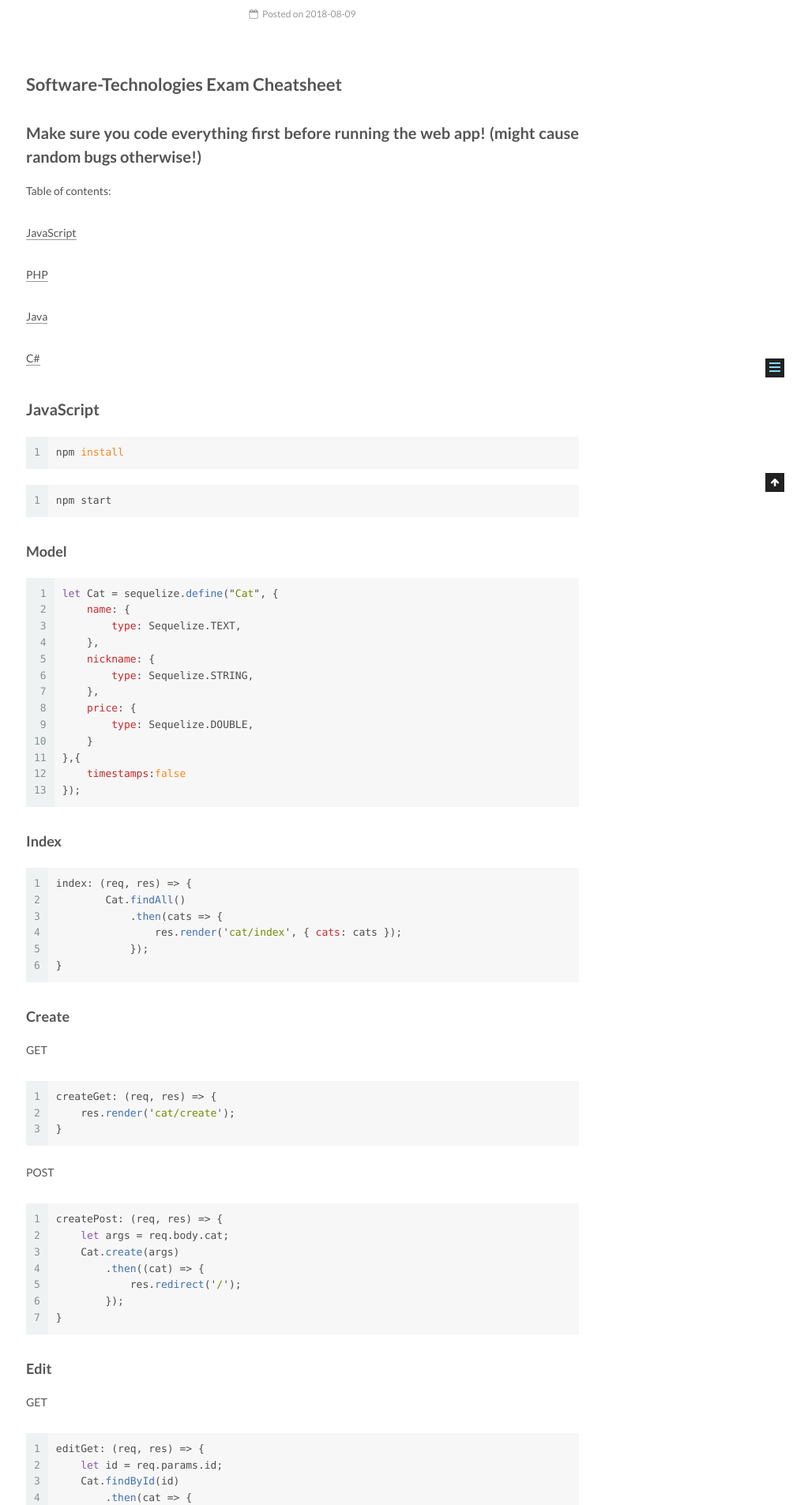
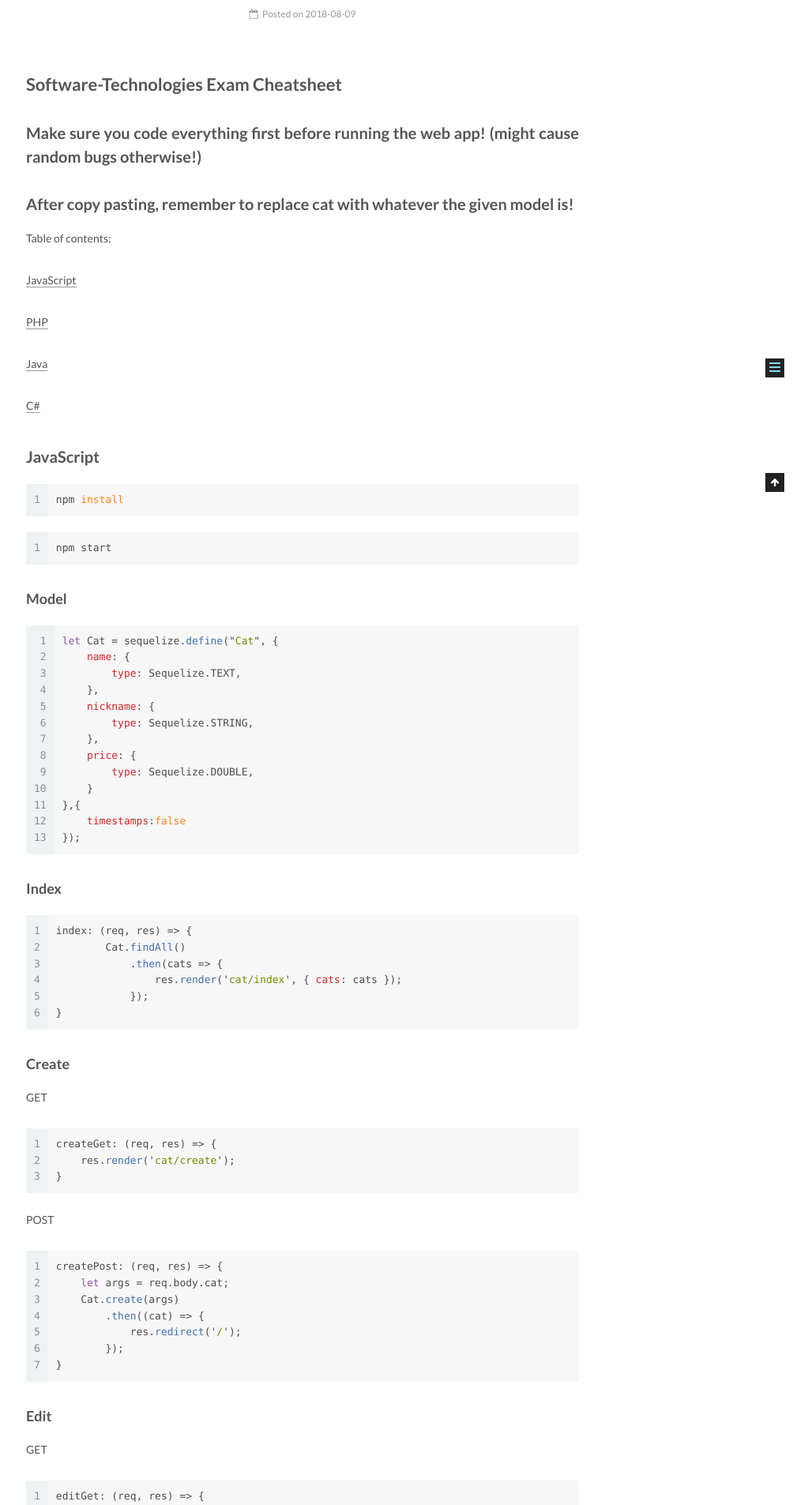
Before and after one commit to fr3fou/cheatsheet, a Jekyll site: the page built from _posts/2018-08-09-Intro.md, in a window 1280 px wide. Shown: the part 377-2283 px from the top of the page at 79% size, without its empty margins (257-1280 px from the left). Built offline with Jekyll 4.4.1, drawn with Linux system fonts in a browser that asks for light colours.

Commit message:
Update 2018-08-09-Intro.md

```diff
--- a/_posts/2018-08-09-Intro.md
+++ b/_posts/2018-08-09-Intro.md
@@ -4,6 +4,8 @@ title: SoftUni Software-Technologies Cheatsheet
 # Software-Technologies Exam Cheatsheet
 
 ## Make sure you code everything first **before** running the web app! (might cause random bugs otherwise!)
+
+## After copy pasting, **remember** to replace cat with whatever the given model is!
 
 Table of contents:
 
```
